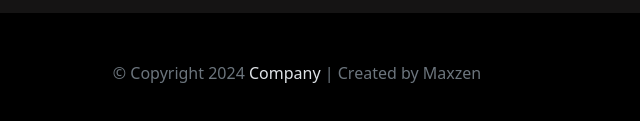
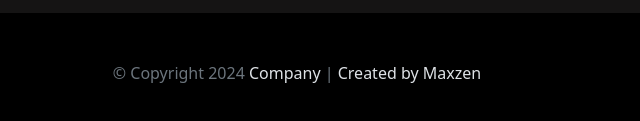
Before and after one commit to Maxzen01/max-zen, a website: page index.html in a window 1280 px wide. Shown: the part 7057-7178 px from the top of the page, 343-983 px from the left. Drawn offline with nearby package versions, Linux system fonts and the light colour scheme.

Commit message:
Update index.html

```diff
--- a/index.html
+++ b/index.html
@@ -527,7 +527,7 @@
       <div class="row text-center text-white">
         <div class="col-12">
           <div class="footer-bottom__copyright">
-            &COPY; Copyright 2024 <a href="#">Company</a> | Created by Maxzen</a>
+            &COPY; Copyright 2024 <a href="#">Company</a> | <a href="#">Created by Maxzen</a>
           </div>
         </div>
       </div>
```
